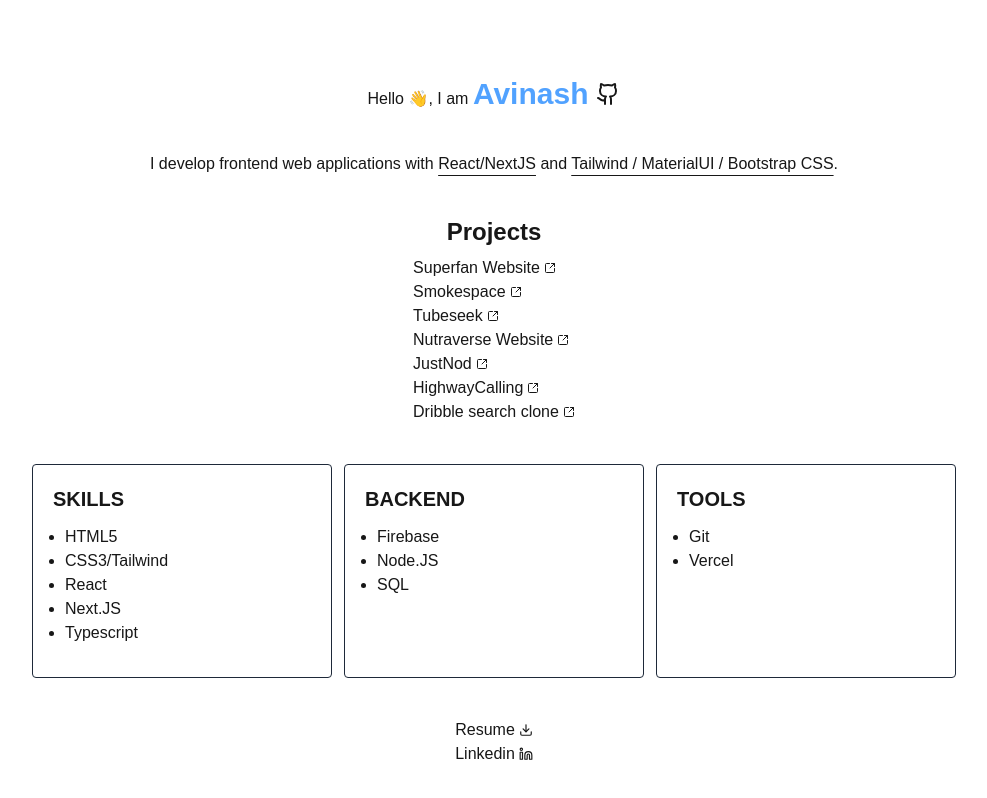
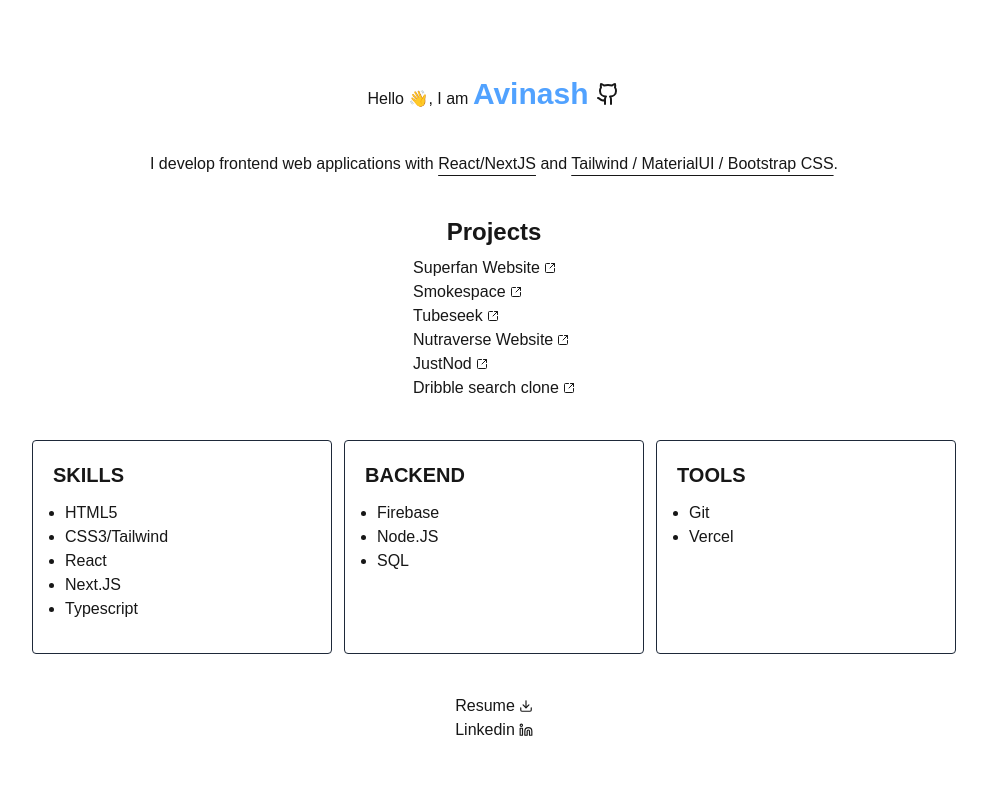
Before and after one commit to avithe1/portfolio, a Next.js app: page / in a window 1280 px wide. Shown: the whole page, without its empty margins (146-1133 px from the left). Built offline with nearby package versions, Linux system fonts and the light colour scheme.

Commit message:
removed hc

```diff
--- a/app/data.ts
+++ b/app/data.ts
@@ -26,11 +26,6 @@
       link: "https://justnodapp.vercel.app/",
     },
     {
-      id: 7,
-      title: "HighwayCalling",
-      link: "https://highwaycalling.com/",
-    },
-    {
       id: 1,
       title: "Dribble search clone",
       link: "https://dribble-search.vercel.app/",
```
